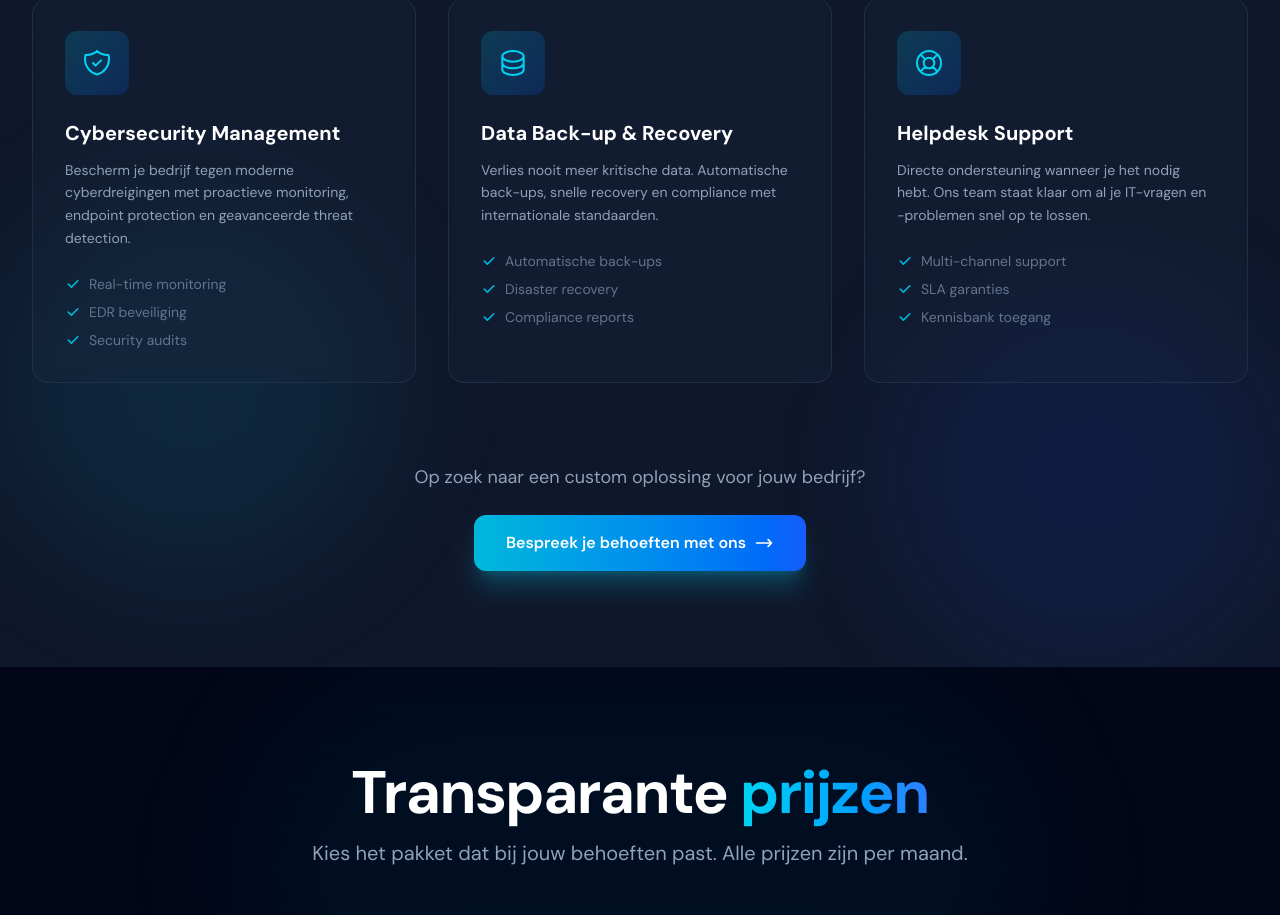
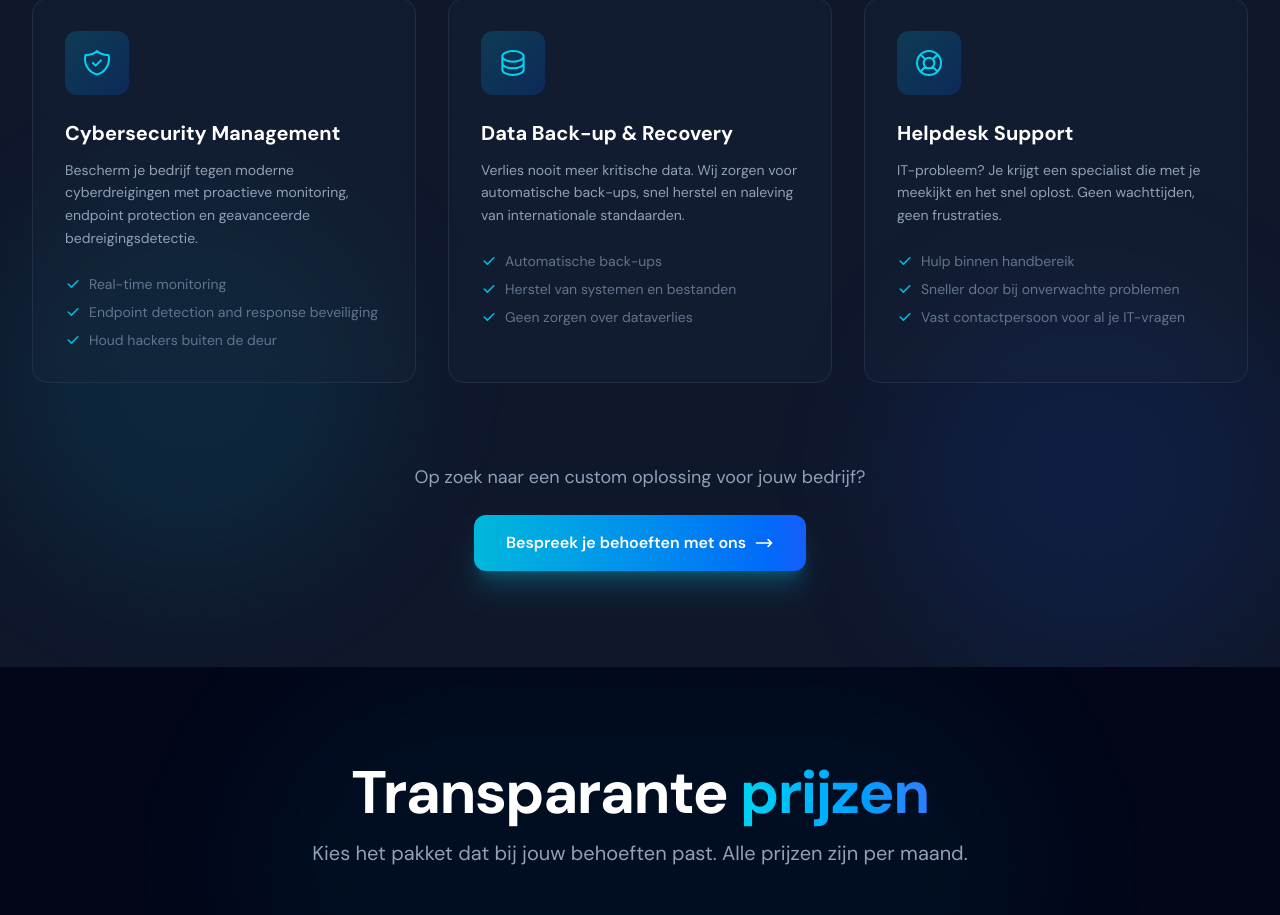
Before and after one commit to dice-pls7/yyit-demo, a Next.js app: page / in a window 1280 px wide. Shown: the part 3004-3919 px from the top of the page. Built offline with nearby package versions, Linux system fonts and the light colour scheme.

Commit message:
nederlands gebruikt om taal-mixing te voorkomen. beter verwoording voor de solutions.

```diff
--- a/components/Solutions.tsx
+++ b/components/Solutions.tsx
@@ -7,8 +7,8 @@ export default function Solutions() {
         </svg>
       ),
       title: 'Cybersecurity Management',
-      description: 'Bescherm je bedrijf tegen moderne cyberdreigingen met proactieve monitoring, endpoint protection en geavanceerde threat detection.',
-      features: ['Real-time monitoring', 'EDR beveiliging', 'Security audits']
+      description: 'Bescherm je bedrijf tegen moderne cyberdreigingen met proactieve monitoring, endpoint protection en geavanceerde bedreigingsdetectie.',
+      features: ['Real-time monitoring', 'Endpoint detection and response beveiliging', 'Houd hackers buiten de deur']
     },
     // {
     //   icon: (
@@ -27,8 +27,8 @@ export default function Solutions() {
         </svg>
       ),
       title: 'Data Back-up & Recovery',
-      description: 'Verlies nooit meer kritische data. Automatische back-ups, snelle recovery en compliance met internationale standaarden.',
-      features: ['Automatische back-ups', 'Disaster recovery', 'Compliance reports']
+      description: 'Verlies nooit meer kritische data. Wij zorgen voor automatische back-ups, snel herstel en naleving van internationale standaarden.',
+      features: ['Automatische back-ups', 'Herstel van systemen en bestanden', 'Geen zorgen over dataverlies']
     },
     // {
     //   icon: (
@@ -47,8 +47,8 @@ export default function Solutions() {
         </svg>
       ),
       title: 'Helpdesk Support',
-      description: 'Directe ondersteuning wanneer je het nodig hebt. Ons team staat klaar om al je IT-vragen en -problemen snel op te lossen.',
-      features: ['Multi-channel support', 'SLA garanties', 'Kennisbank toegang']
+      description: 'IT-probleem? Je krijgt een specialist die met je meekijkt en het snel oplost. Geen wachttijden, geen frustraties.',
+      features: ['Hulp binnen handbereik', 'Sneller door bij onverwachte problemen', 'Vast contactpersoon voor al je IT-vragen',  ]
     },
     // {
     //   icon: (
```
